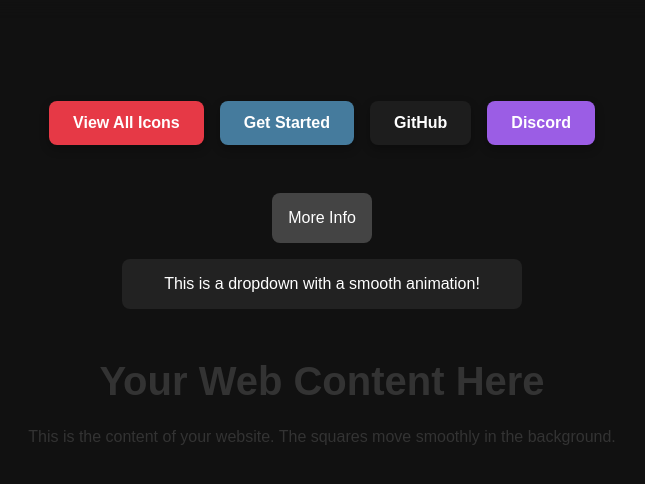
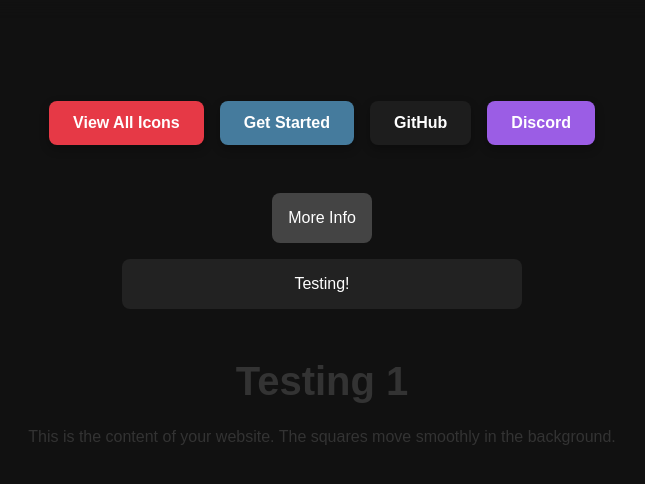
Before and after one commit to John142-dot/renivy, a plain HTML site: page index.html in a window 1280 px wide. Both pictures are taken after a click on the button "More Info". Shown: the whole page, without its empty margins (318-963 px from the left). Drawn offline with Linux system fonts and the light colour scheme.

Commit message:
Update index.html

```diff
--- a/index.html
+++ b/index.html
@@ -3,7 +3,7 @@
 <head>
   <meta charset="UTF-8">
   <meta name="viewport" content="width=device-width, initial-scale=1.0">
-  <title>Smooth Tweening Square Background</title>
+  <title>Renivy</title>
   <link rel="stylesheet" href="style.css">
 </head>
 <body>
@@ -15,11 +15,11 @@
     <div class="dropdown-container">
       <button id="dropdownButton" aria-expanded="false" aria-controls="dropdownContent">More Info</button>
       <div id="dropdownContent" class="dropdown-content" aria-hidden="true">
-        <p>This is a dropdown with a smooth animation!</p>
+        <p>Testing!</p>
       </div>
     </div>
     <div class="content">
-      <h1>Your Web Content Here</h1>
+      <h1>Testing 1</h1>
       <p>This is the content of your website. The squares move smoothly in the background.</p>
     </div>
     <!-- Add multiple squares -->
```
